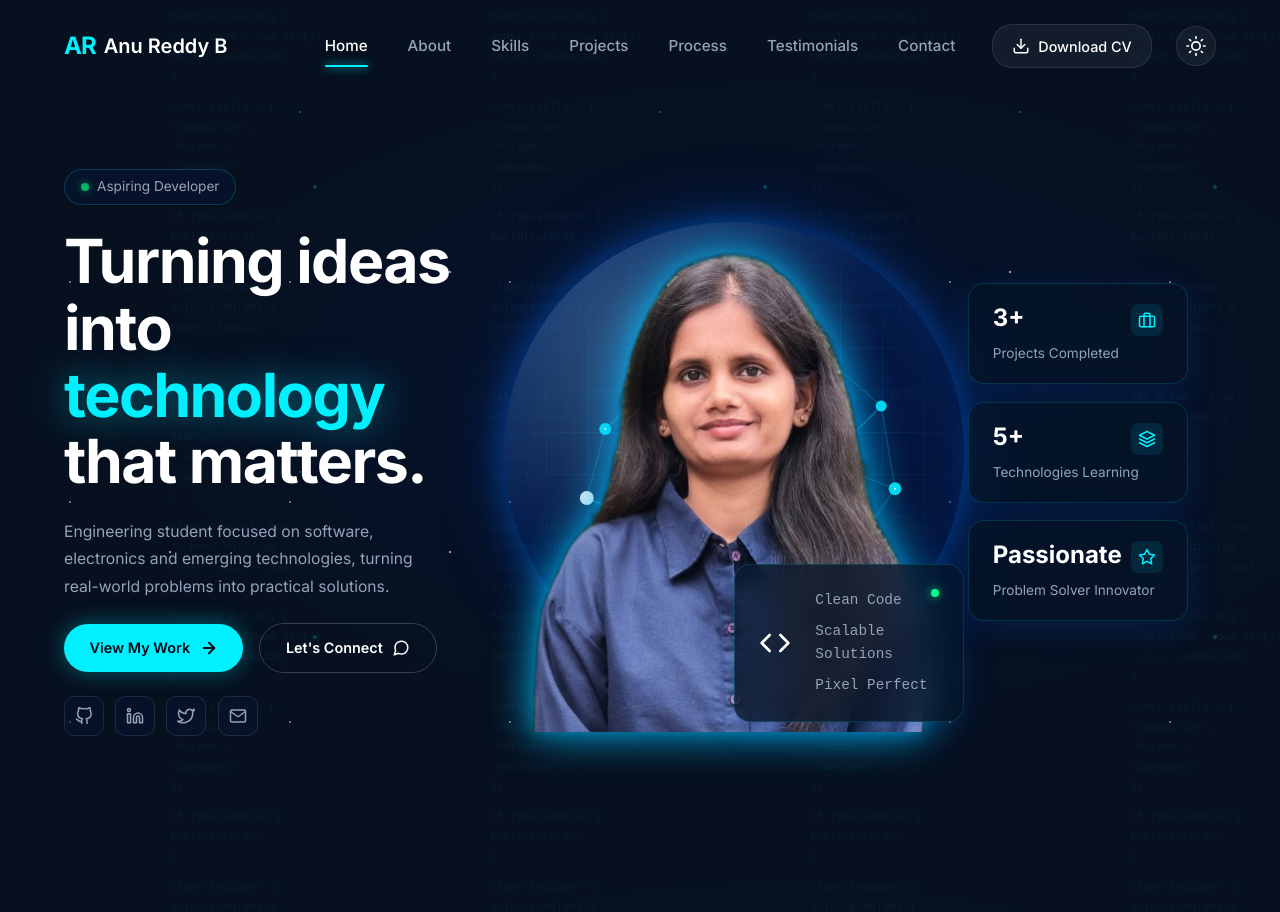
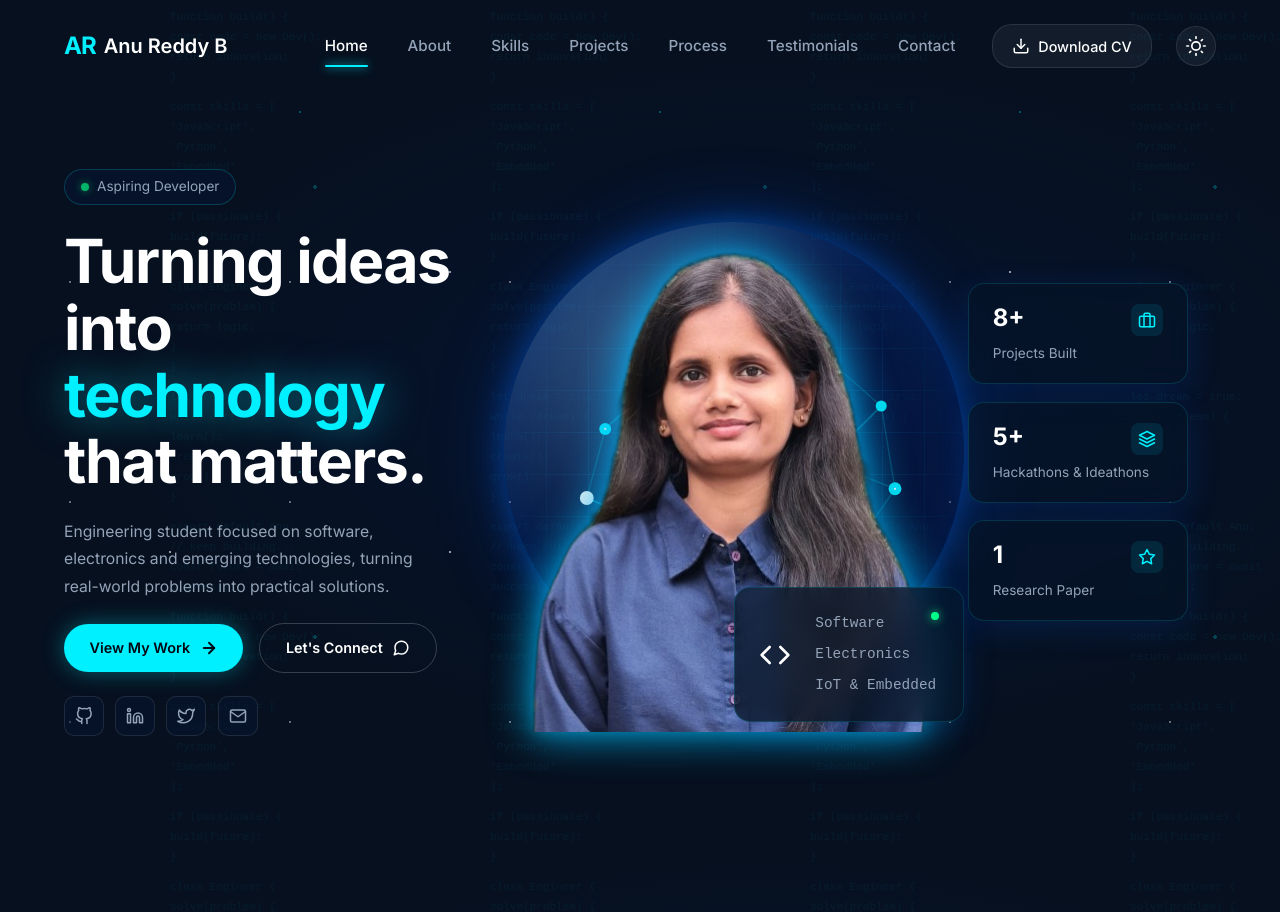
Before and after one commit to anureddyb20/anu, a Next.js app: page / in a window 1280 px wide. Built offline with nearby package versions, Linux system fonts and the light colour scheme.

Commit message:
Style: update portfolio card texts with projects built, hackathons, research paper, and custom tech specialties

```diff
--- a/src/components/FloatingCodeCard.tsx
+++ b/src/components/FloatingCodeCard.tsx
@@ -11,9 +11,9 @@ export default function FloatingCodeCard() {
           </svg>
         </div>
         <div className={styles.codeContent}>
-          <div className={styles.codeItem}>Clean Code</div>
-          <div className={styles.codeItem}>Scalable Solutions</div>
-          <div className={styles.codeItem}>Pixel Perfect</div>
+          <div className={styles.codeItem}>Software</div>
+          <div className={styles.codeItem}>Electronics</div>
+          <div className={styles.codeItem}>IoT & Embedded</div>
         </div>
         <div className={styles.codeStatus}></div>
       </div>
--- a/src/components/HeroSection.tsx
+++ b/src/components/HeroSection.tsx
@@ -86,13 +86,13 @@ export default function HeroSection() {
           {/* ── ZONE 3: Right stat cards ── */}
           <div className={styles.cardsCol}>
             <div className={`animate-float`}>
-              <FloatingStatCard icon="briefcase" title="3+" subtitle="Projects Completed" />
+              <FloatingStatCard icon="briefcase" title="8+" subtitle="Projects Built" />
             </div>
             <div className={`animate-float-delayed`}>
-              <FloatingStatCard icon="layers" title="5+" subtitle="Technologies Learning" />
+              <FloatingStatCard icon="layers" title="5+" subtitle="Hackathons & Ideathons" />
             </div>
             <div className={`animate-float`}>
-              <FloatingStatCard icon="star" title="Passionate" subtitle="Problem Solver Innovator" />
+              <FloatingStatCard icon="star" title="1" subtitle="Research Paper" />
             </div>
           </div>
 
```
